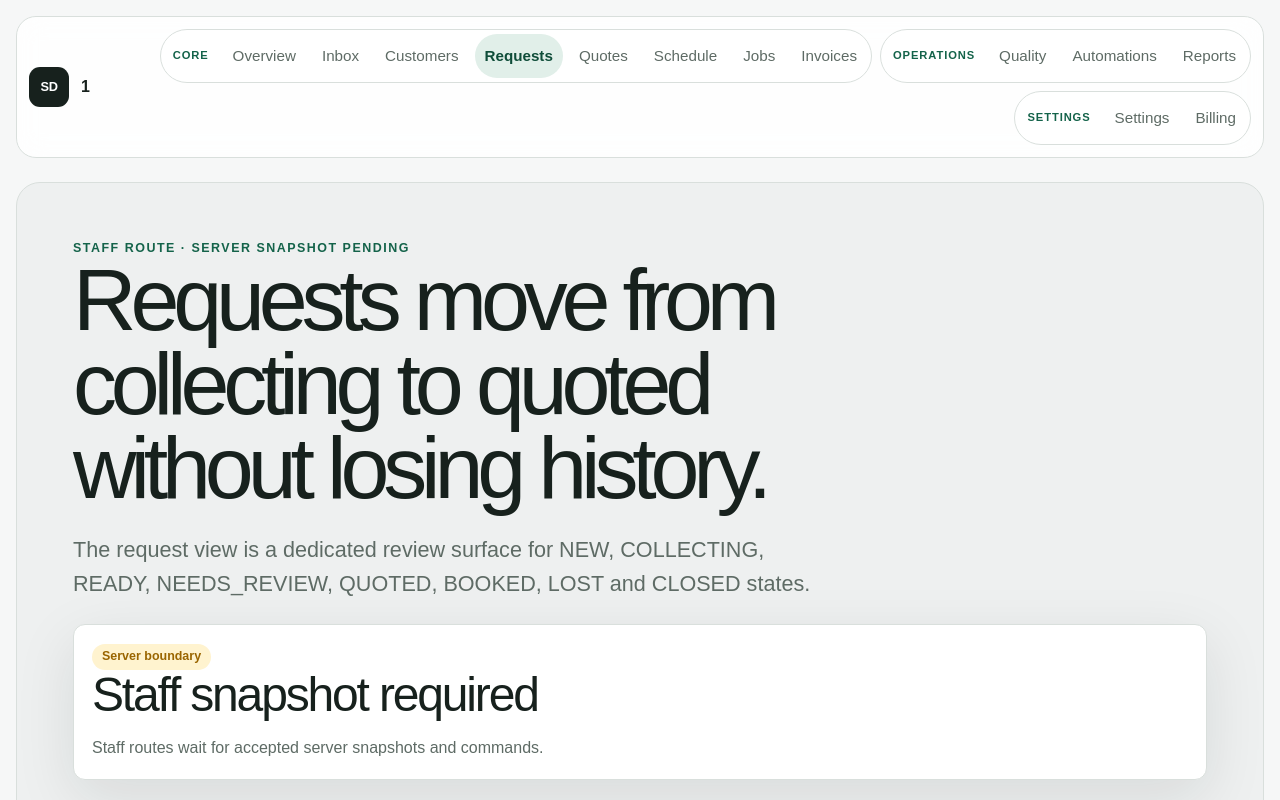
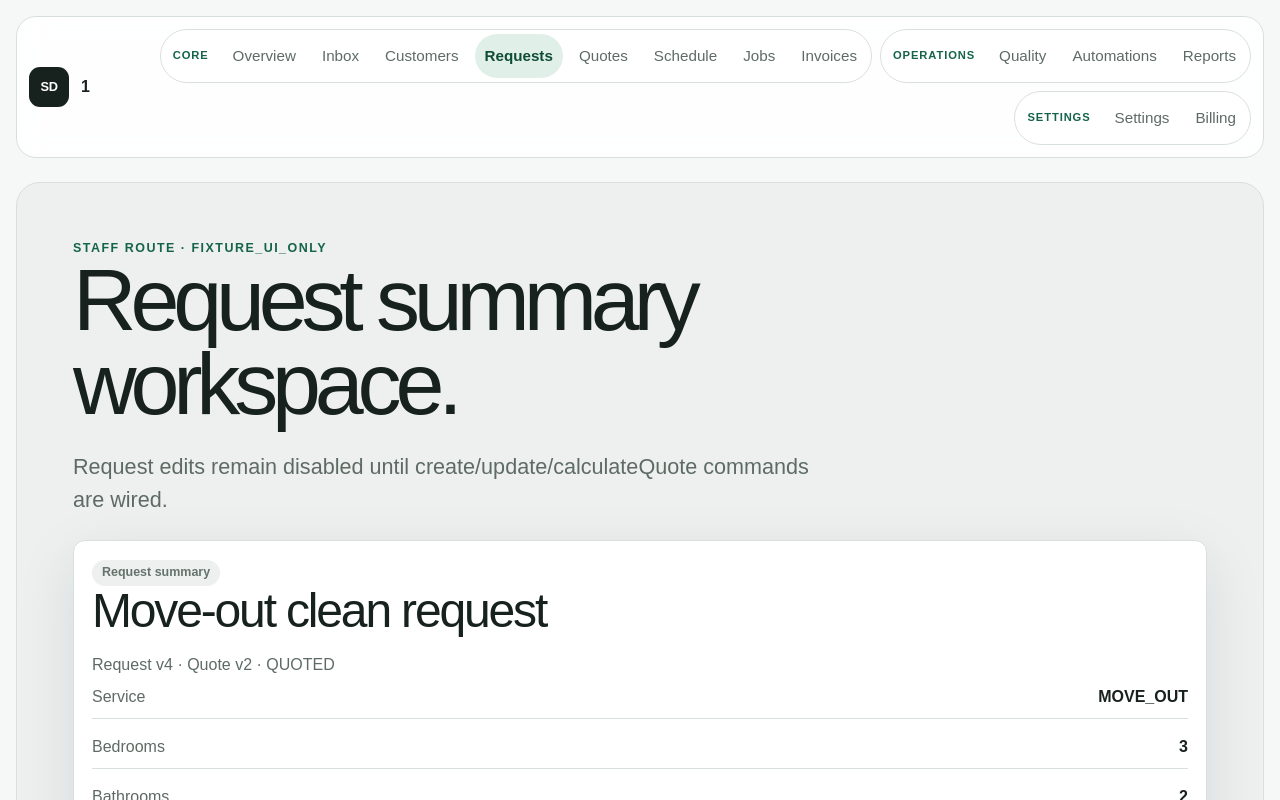
Before and after one commit to SaamVR/ServiceDesk, a Next.js app: page /app/1/requests in a window 1280 px wide. Shown: the top 800 px of the page. Built offline with nearby package versions, Linux system fonts and the light colour scheme.

Commit message:
refactor(product): route staff requests through fixture wrapper

```diff
--- a/src/app/app/[workspace]/requests/page.tsx
+++ b/src/app/app/[workspace]/requests/page.tsx
@@ -1,15 +1,15 @@
-import { OperationalRoute } from "@/features/operations/OperationalRoute";
+import { OperationalFixtureRoute } from "@/features/operations/OperationalFixtureRoute";
 
 export default async function StaffRequestsPage({ params }: { params: Promise<{ workspace: string }> }) {
   const { workspace } = await params;
 
   return (
-    <OperationalRoute
+    <OperationalFixtureRoute
       surface="staff"
-        staffModule="requests"
+      staffModule="requests"
       workspaceLabel={workspace}
-      title="Requests move from collecting to quoted without losing history."
-      description="The request view is a dedicated review surface for NEW, COLLECTING, READY, NEEDS_REVIEW, QUOTED, BOOKED, LOST and CLOSED states."
+      title="Request summary workspace."
+      description="Request edits remain disabled until create/update/calculateQuote commands are wired."
     />
   );
 }
```
